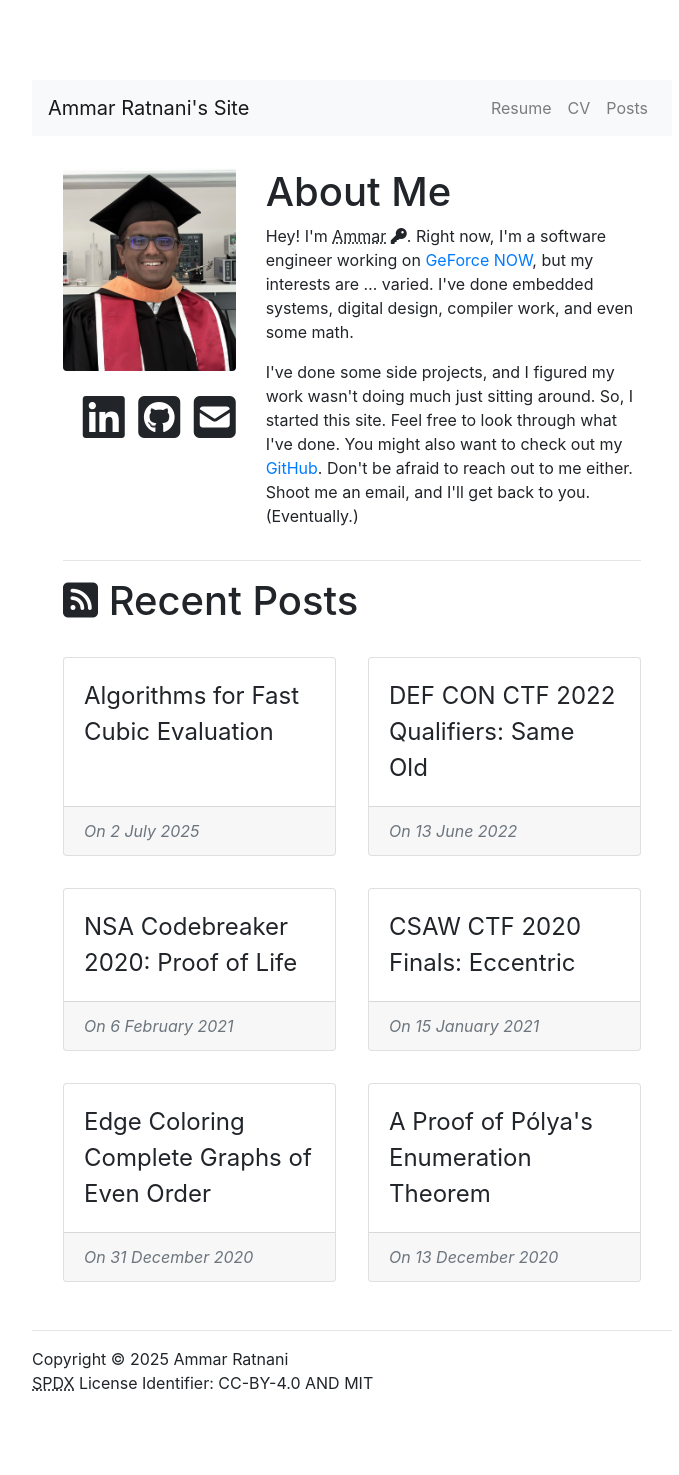
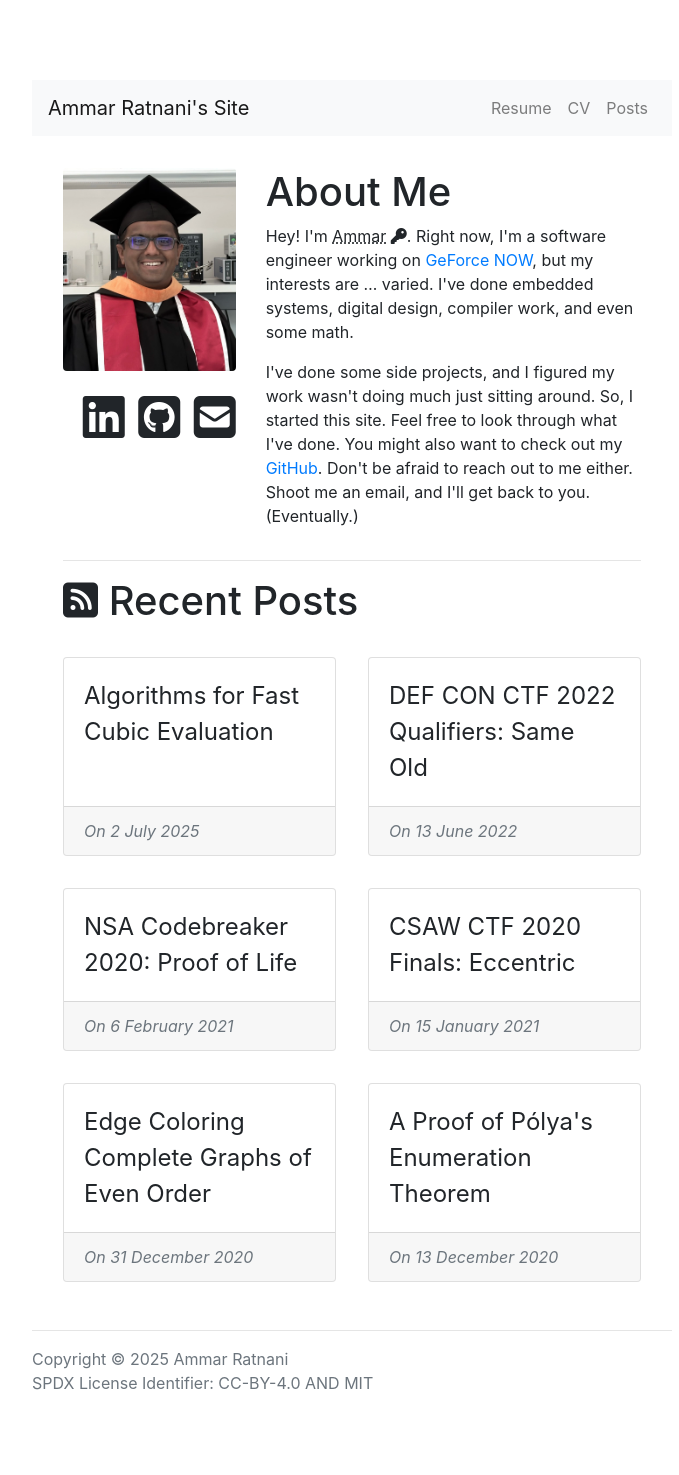
Before and after one commit to ammrat13/ammrat13.github.io, a Jekyll site: the page built from index.html, in a window 1280 px wide. Shown: the whole page, without its empty margins (288-967 px from the left). Built offline with Jekyll 4.4.1, drawn with Linux system fonts in a browser that asks for light colours; nearby versions of some CDN libraries.

Commit message:
Style copyright text
This commit makes the text gray instead of black, to make it more
subtle. It also makes the whole text link to the license, instead of
just the copyright line. Finally, it removes the abbreviation for SPDX
--- I don't think it's needed for understanding.

```diff
--- a/_layouts/base.html
+++ b/_layouts/base.html
@@ -125,8 +125,10 @@ libs: []
 
         <footer id="footer">
             <hr/>
-            <a href="/LICENSE.md" class="text-body">Copyright &copy; 2025 Ammar Ratnani</a><br/>
-            <abbr title="Software Package Data Exchange">SPDX</abbr> License Identifier: CC-BY-4.0 AND MIT
+            <a href="/LICENSE.md" class="text-muted">
+                Copyright &copy; 2025 Ammar Ratnani<br/>
+                SPDX License Identifier: CC-BY-4.0 AND MIT
+            </a>
         </footer>
     </body>
 
```
